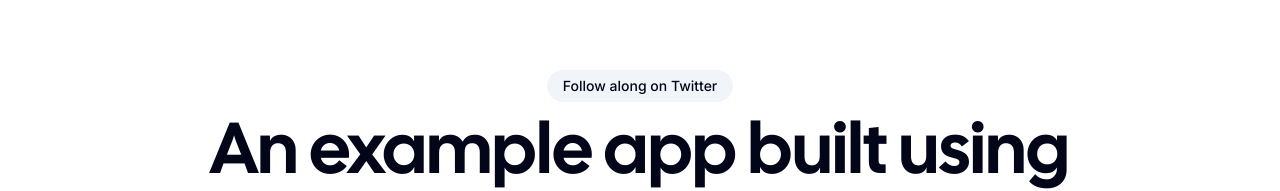
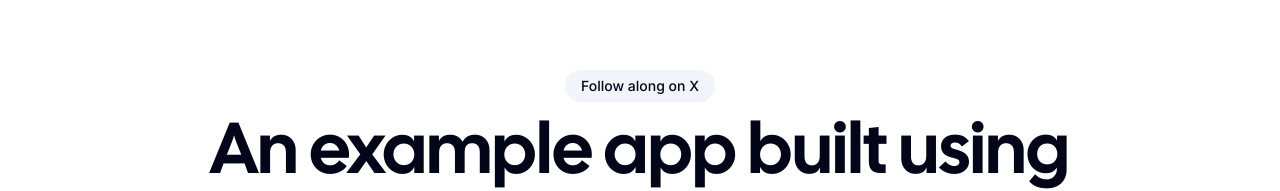
Before and after one commit to rambda02/post-writer, a Next.js app: page / in a window 1280 px wide. Shown: the part 138-329 px from the top of the page. Built offline with nearby package versions, Linux system fonts and the light colour scheme; no server answers.

Commit message:
♻️ マーケティングページのメインコンテンツをリファクタリングする

```diff
--- a/src/components/marketing/features-section.tsx
+++ b/src/components/marketing/features-section.tsx
@@ -1,4 +1,4 @@
-import { featuresCardData } from "@/data/features"
+import { featuresCardData } from "@/data/features";
 
 export const FeaturesSection = () => {
   return (
--- a/src/components/marketing/hero-section.tsx
+++ b/src/components/marketing/hero-section.tsx
@@ -1,19 +1,20 @@
 import Link from "next/link";
+
+import { siteConfig } from "@/config/site";
 import { cn } from "@/lib/utils";
 import { buttonVariants } from "@/components/ui/button";
-import { siteConfig } from "@/config/site";
 
 export const HeroSection = () => {
   return (
     <section className="space-y-6 pb-8 pt-6 md:pb-12 md:pt-10 lg:py-32">
       <div className="container flex max-w-[64rem] flex-col items-center gap-4 text-center">
-        {/* ツイッターリンク */}
+        {/* X リンク */}
         <Link
           href={siteConfig.links.x}
           className="rounded-2xl bg-muted px-4 py-1.5 text-sm font-medium"
           target="_blank"
         >
-          Follow along on Twitter
+          Follow along on X
         </Link>
 
         {/* 見出し */}
@@ -34,7 +35,7 @@ export const HeroSection = () => {
             Get Started
           </Link>
 
-          {/* GitHub　リンク */}
+          {/* GitHub リンク */}
           <Link
             href={siteConfig.github.htmlUrl}
             target="_blank"
--- a/src/components/marketing/open-source-section.tsx
+++ b/src/components/marketing/open-source-section.tsx
@@ -1,4 +1,5 @@
 import Link from "next/link";
+
 import { siteConfig } from "@/config/site";
 import { Icons } from "@/components/icons";
 
```
